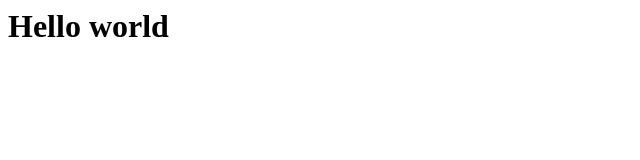
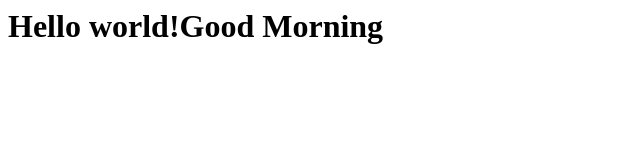
Before and after one commit to devanshipatel2824-prog/Online-Project, a plain HTML site: page index.html in a window 1280 px wide. Shown: the whole page, without its empty margins (0-640 px from the left). Drawn offline with Linux system fonts and the light colour scheme.

Commit message:
Add Good Morning

```diff
--- a/index.html
+++ b/index.html
@@ -1,6 +1,6 @@
 <html>
 <head><title>MyProject</title></head>
 <body>
-<h1>Hello world</h1>
+<h1>Hello world!Good Morning</h1>
 </body>
 </html>
```
